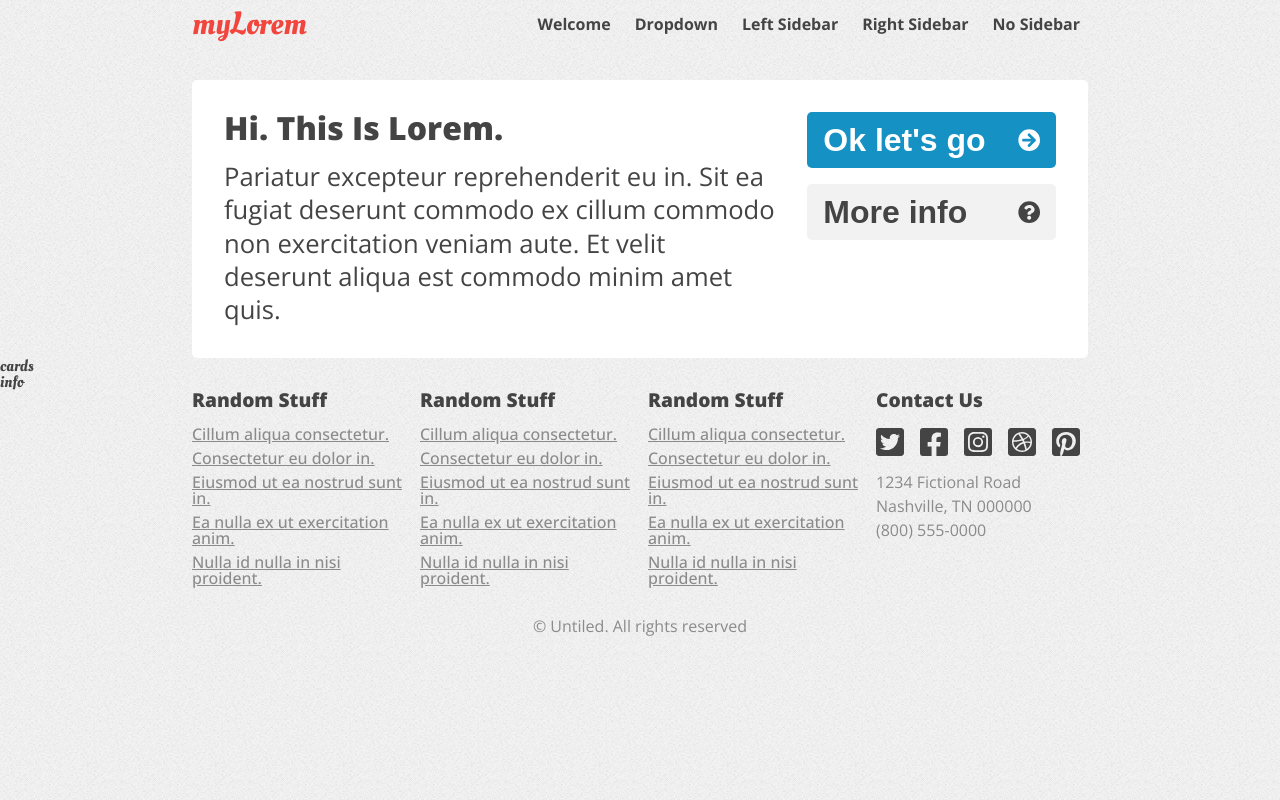
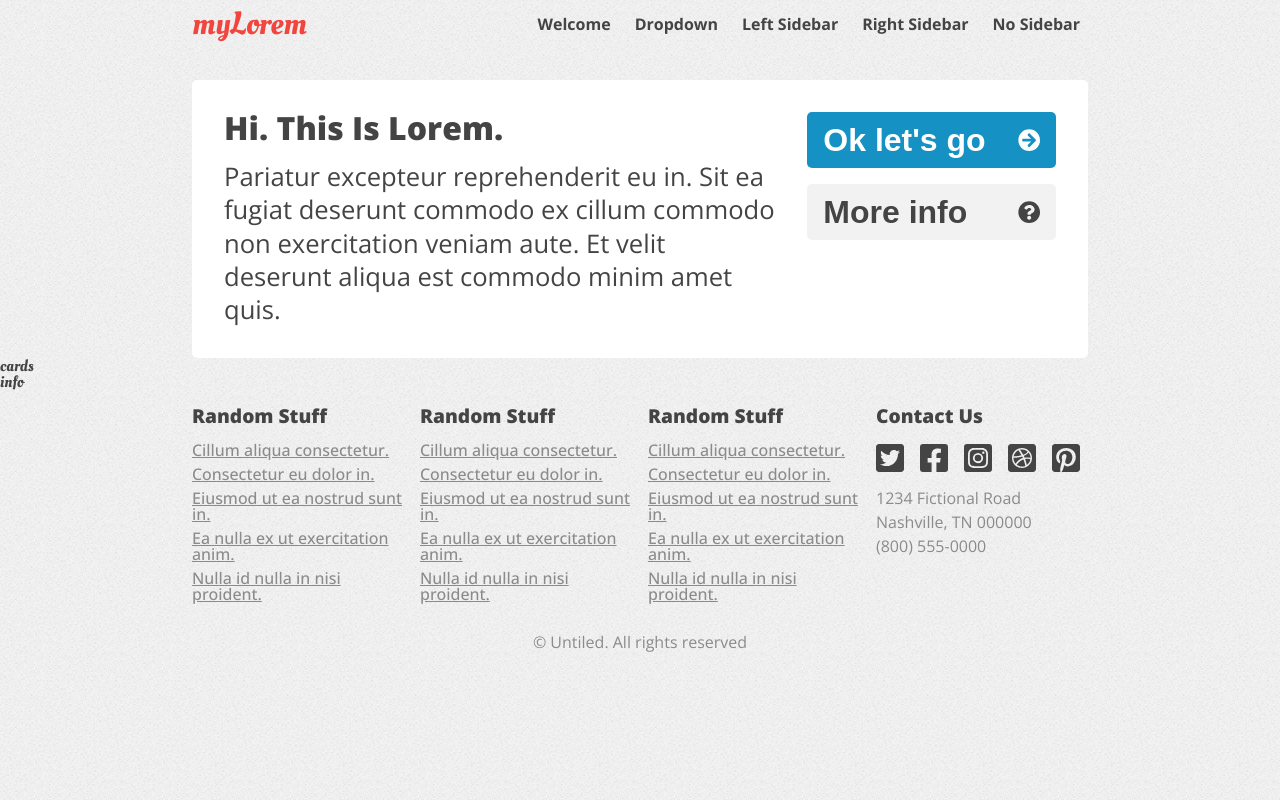
Before and after one commit to cavargasl/test-byb, a React (Create React App) app: page / in a window 1280 px wide. Built offline with nearby package versions, Linux system fonts and the light colour scheme.

Commit message:
correction styles

```diff
--- a/src/components/Footer/Footer.scss
+++ b/src/components/Footer/Footer.scss
@@ -5,7 +5,7 @@
   flex-direction: column;
   align-items: center;
   justify-content: center;
-  margin: 0 auto;
+  margin: 1em auto;
   gap: 2em;
   font-family: $font-open_sans;
   color: $gray-color-dark;
--- a/src/components/Header/Header.scss
+++ b/src/components/Header/Header.scss
@@ -64,6 +64,9 @@
     transition: $default-transition;
     background-color: rgba(255, 255, 255, .15);
     backdrop-filter: blur(5px);
+    li{
+      padding: 1em;
+    }
   }
   .mobile_menu_icon{
     display: flex;
```
